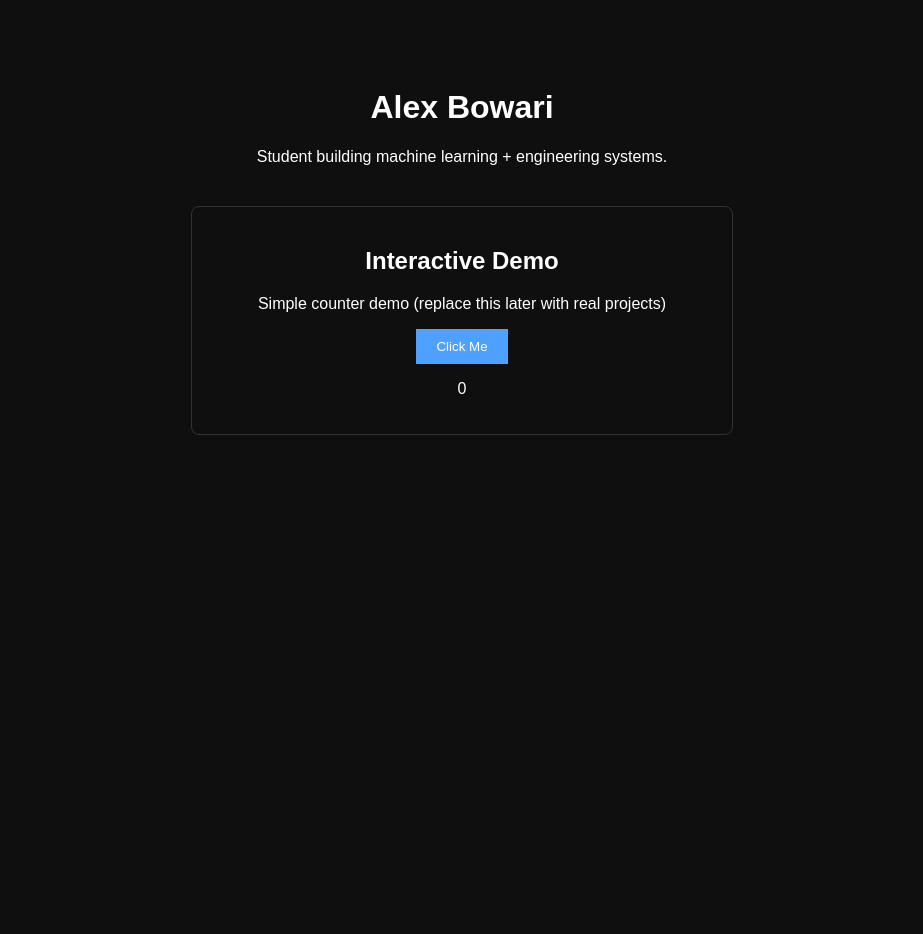
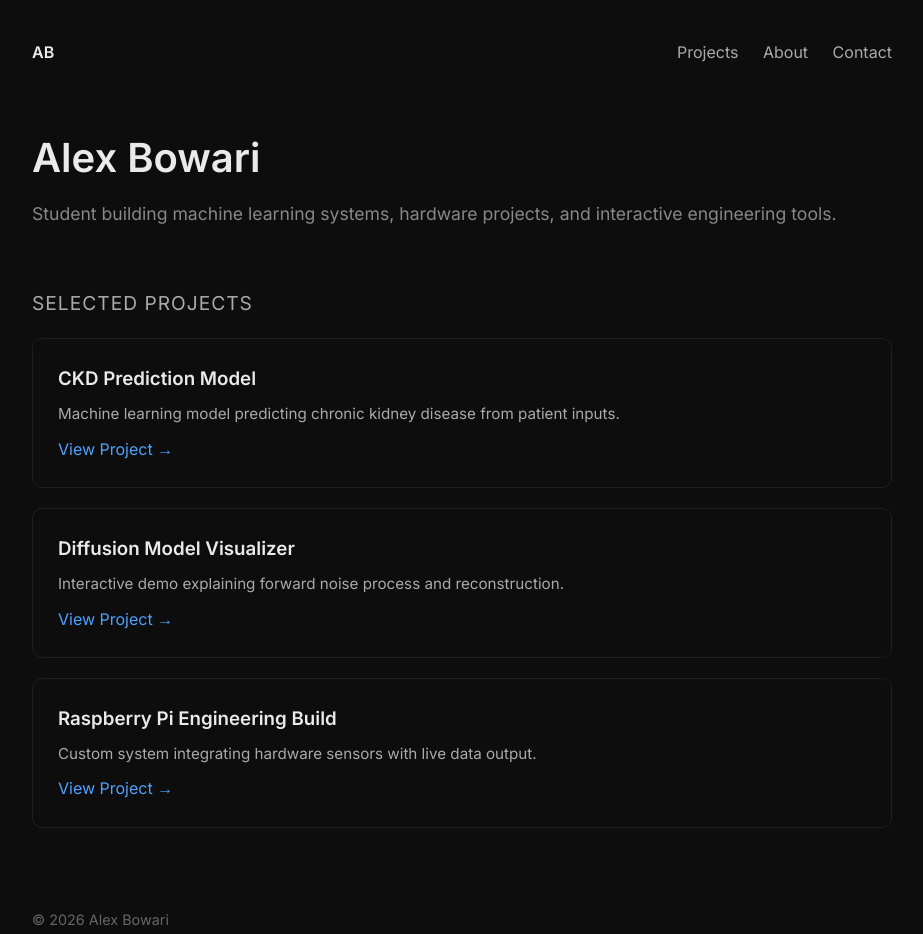
Before and after one commit to ale-balawi/bowari-site, a plain HTML site: page index.html in a window 1280 px wide. Shown: the whole page, without its empty margins (178-1101 px from the left). Before the commit the page ends 800 px from the top, so only its background shows below. Drawn offline with Linux system fonts and the light colour scheme.

Commit message:
Better Layout
Updated HTML structure, styles, and added navigation.

```diff
--- a/index.html
+++ b/index.html
@@ -1,57 +1,142 @@
 <!DOCTYPE html>
-<html>
+<html lang="en">
 <head>
+  <meta charset="UTF-8" />
+  <meta name="viewport" content="width=device-width, initial-scale=1.0" />
   <title>Alex Bowari</title>
-  <meta charset="UTF-8" />
+
+  <link href="https://fonts.googleapis.com/css2?family=Inter:wght@400;600&display=swap" rel="stylesheet">
+
   <style>
+    * {
+      margin: 0;
+      padding: 0;
+      box-sizing: border-box;
+    }
+
     body {
-      font-family: Monda, sans-serif;
-      background: #0f0f0f;
+      font-family: 'Inter', sans-serif;
+      background: #0d0d0d;
+      color: #eaeaea;
+      line-height: 1.6;
+      padding: 40px 20px;
+      max-width: 900px;
+      margin: auto;
+    }
+
+    nav {
+      display: flex;
+      justify-content: space-between;
+      align-items: center;
+      margin-bottom: 60px;
+    }
+
+    nav a {
+      color: #aaa;
+      text-decoration: none;
+      margin-left: 20px;
+      font-weight: 500;
+      transition: 0.2s ease;
+    }
+
+    nav a:hover {
       color: white;
-      text-align: center;
-      padding: 60px;
     }
-    a {
+
+    h1 {
+      font-size: 2.5rem;
+      margin-bottom: 10px;
+    }
+
+    .subtitle {
+      color: #888;
+      margin-bottom: 60px;
+      font-size: 1.1rem;
+    }
+
+    .section-title {
+      font-size: 1.2rem;
+      margin-bottom: 20px;
+      color: #aaa;
+      text-transform: uppercase;
+      letter-spacing: 1px;
+    }
+
+    .project {
+      padding: 25px;
+      border: 1px solid #1f1f1f;
+      border-radius: 10px;
+      margin-bottom: 20px;
+      transition: 0.2s ease;
+    }
+
+    .project:hover {
+      border-color: #333;
+      transform: translateY(-3px);
+    }
+
+    .project h3 {
+      margin-bottom: 8px;
+    }
+
+    .project p {
+      color: #aaa;
+      font-size: 0.95rem;
+      margin-bottom: 10px;
+    }
+
+    .project a {
       color: #4ea1ff;
       text-decoration: none;
-      font-weight: bold;
+      font-weight: 500;
     }
-    .card {
-      margin: 40px auto;
-      padding: 20px;
-      border: 1px solid #333;
-      max-width: 500px;
-      border-radius: 8px;
-    }
-    button {
-      padding: 10px 20px;
-      background: #4ea1ff;
-      border: none;
-      color: white;
-      cursor: pointer;
+
+    footer {
+      margin-top: 80px;
+      color: #666;
+      font-size: 0.9rem;
     }
   </style>
 </head>
 <body>
 
+  <nav>
+    <div><strong>AB</strong></div>
+    <div>
+      <a href="#">Projects</a>
+      <a href="#">About</a>
+      <a href="#">Contact</a>
+    </div>
+  </nav>
+
   <h1>Alex Bowari</h1>
-  <p>Student building machine learning + engineering systems.</p>
+  <p class="subtitle">
+    Student building machine learning systems, hardware projects, and interactive engineering tools.
+  </p>
 
-  <div class="card">
-    <h2>Interactive Demo</h2>
-    <p>Simple counter demo (replace this later with real projects)</p>
-    <button onclick="increase()">Click Me</button>
-    <p id="count">0</p>
+  <div class="section-title">Selected Projects</div>
+
+  <div class="project">
+    <h3>CKD Prediction Model</h3>
+    <p>Machine learning model predicting chronic kidney disease from patient inputs.</p>
+    <a href="#">View Project →</a>
   </div>
 
-  <script>
-    let count = 0;
-    function increase() {
-      count++;
-      document.getElementById("count").innerText = count;
-    }
-  </script>
+  <div class="project">
+    <h3>Diffusion Model Visualizer</h3>
+    <p>Interactive demo explaining forward noise process and reconstruction.</p>
+    <a href="#">View Project →</a>
+  </div>
+
+  <div class="project">
+    <h3>Raspberry Pi Engineering Build</h3>
+    <p>Custom system integrating hardware sensors with live data output.</p>
+    <a href="#">View Project →</a>
+  </div>
+
+  <footer>
+    © 2026 Alex Bowari
+  </footer>
 
 </body>
-
 </html>
```
